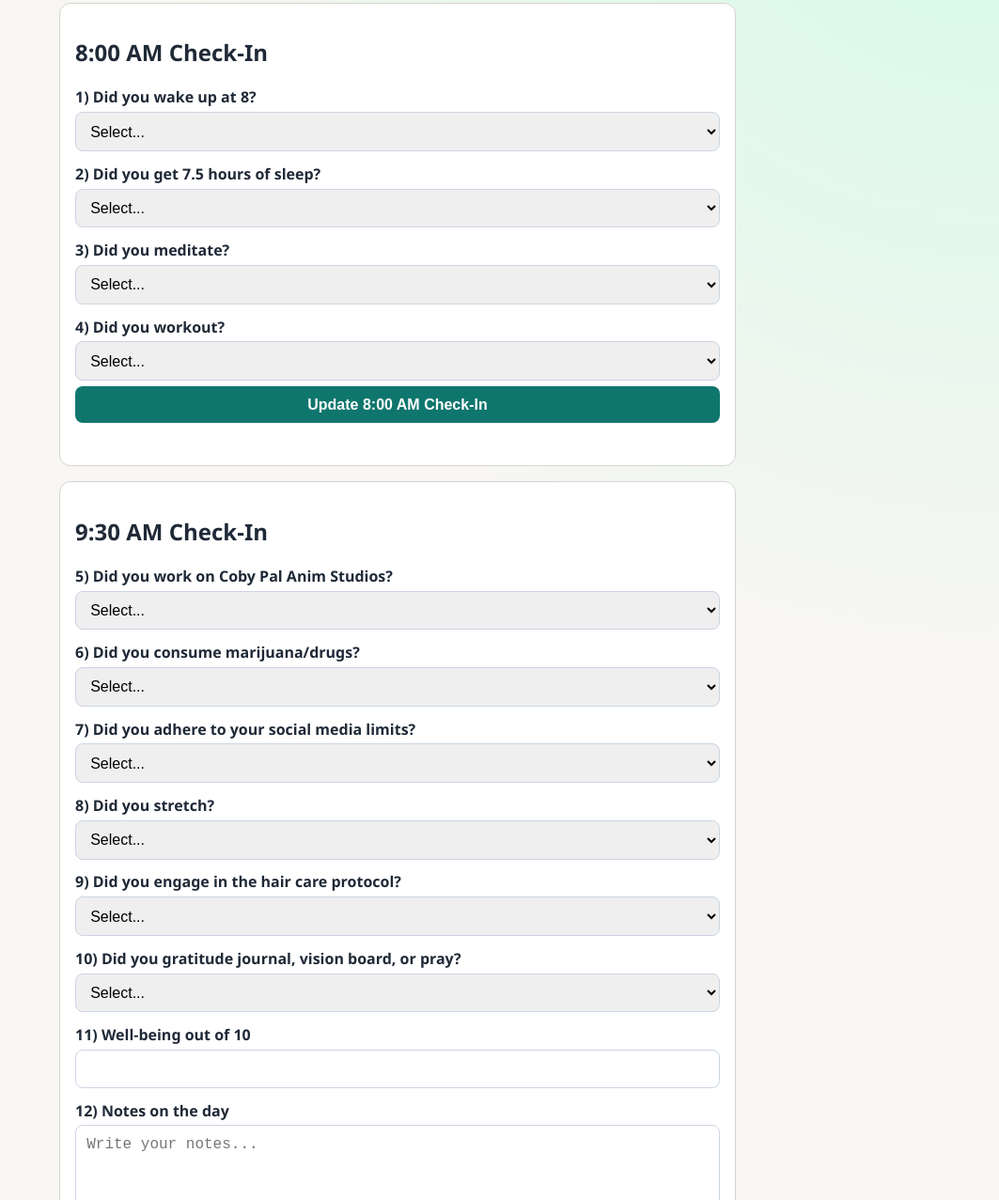
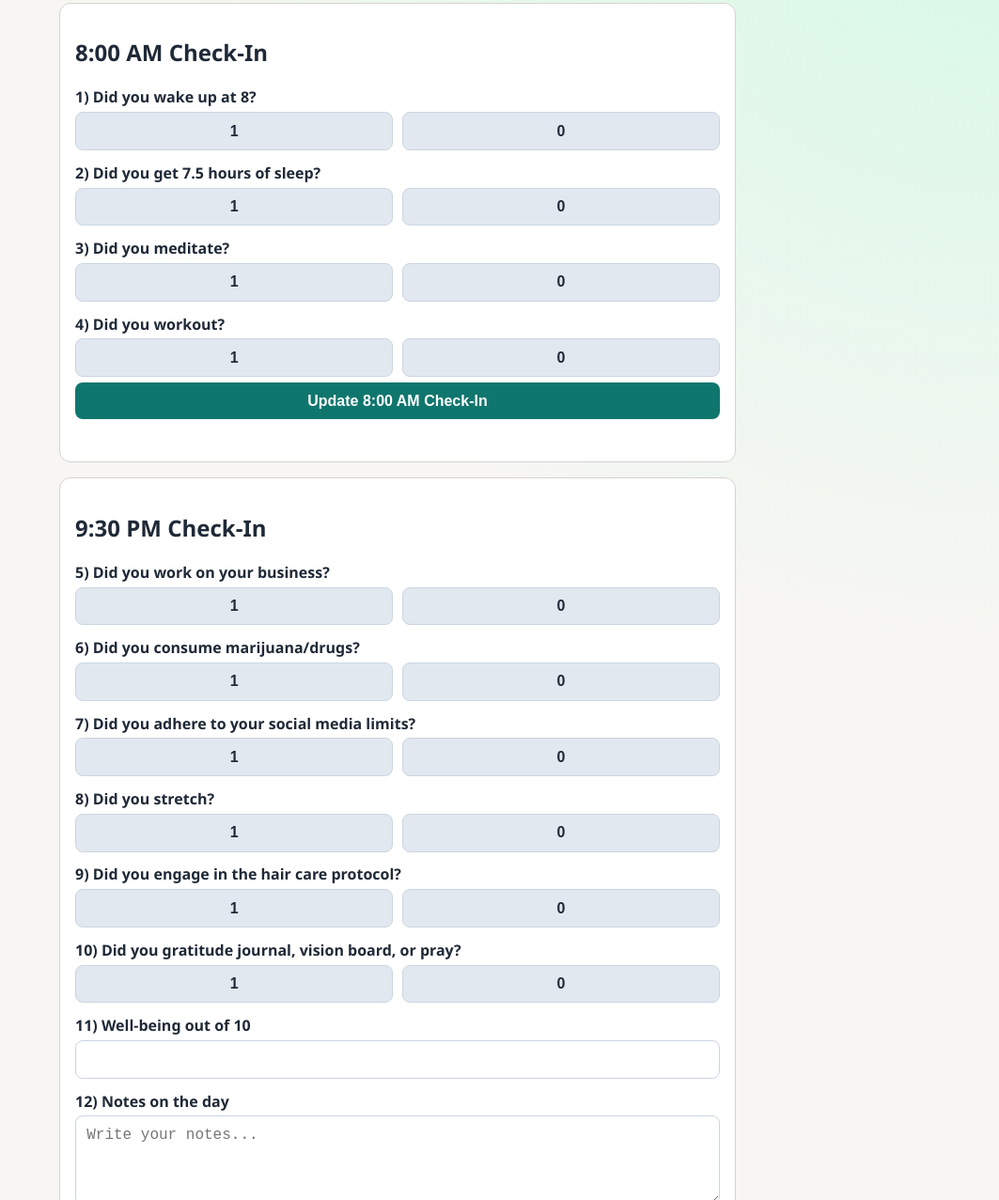
Before and after one commit to cobypali/cobys_habit_tracker, a website: page public/index.html in a window 1280 px wide. Shown: the part 230-1507 px from the top of the page at 94% size, without its empty margins (217-1280 px from the left). Drawn offline with Linux system fonts and the light colour scheme.

Commit message:
Switch habits 1-10 to 0/1 toggle buttons and update 9:30 PM check-in

```diff
--- a/public/app.js
+++ b/public/app.js
@@ -27,6 +27,7 @@ init();
 
 function init() {
   initOneSignal();
+  initBinaryInputs();
   scheduleInAppNotifications();
 }
 
@@ -86,6 +87,35 @@ morningUpdateButton.addEventListener("click", async () => {
   await sendPayload(payload, morningStatus, "8:00 AM check-in sent.");
 });
 
+function initBinaryInputs() {
+  const binaryButtons = form.querySelectorAll(".binary-btn");
+  binaryButtons.forEach((button) => {
+    button.addEventListener("click", () => {
+      const fieldName = button.dataset.field;
+      const value = button.dataset.value;
+      if (!fieldName || typeof value === "undefined") {
+        return;
+      }
+      setBinaryFieldValue(fieldName, value);
+    });
+  });
+}
+
+function setBinaryFieldValue(fieldName, value) {
+  const hiddenInput = form.querySelector(`input[type="hidden"][name="${fieldName}"]`);
+  if (!hiddenInput) {
+    return;
+  }
+
+  hiddenInput.value = value;
+  const relatedButtons = form.querySelectorAll(`.binary-btn[data-field="${fieldName}"]`);
+  relatedButtons.forEach((button) => {
+    const isSelected = button.dataset.value === value;
+    button.classList.toggle("is-selected", isSelected);
+    button.setAttribute("aria-pressed", String(isSelected));
+  });
+}
+
 function getFieldValue(name) {
   const field = form.elements.namedItem(name);
   if (!field) {
@@ -137,7 +167,7 @@ function scheduleInAppNotifications() {
     return;
   }
   setNextNotification(8, 0, "8:00 AM Habit Check-In", "Open the app and complete questions 1-4.");
-  setNextNotification(9, 30, "9:30 AM Habit Check-In", "Open the app and complete questions 5-12.");
+  setNextNotification(21, 30, "9:30 PM Habit Check-In", "Open the app and complete questions 5-14.");
 }
 
 function setNextNotification(hour, minute, title, body) {
--- a/public/index.html
+++ b/public/index.html
@@ -21,80 +21,80 @@
         <section id="morning" class="panel">
           <h2>8:00 AM Check-In</h2>
           <label>1) Did you wake up at 8?</label>
-          <select name="wakeUpAt8">
-            <option value="" selected disabled>Select...</option>
-            <option value="1">1</option>
-            <option value="0">0</option>
-          </select>
+          <div class="binary-input" data-field="wakeUpAt8">
+            <input type="hidden" name="wakeUpAt8" value="" />
+            <button type="button" class="binary-btn" data-field="wakeUpAt8" data-value="1">1</button>
+            <button type="button" class="binary-btn" data-field="wakeUpAt8" data-value="0">0</button>
+          </div>
 
           <label>2) Did you get 7.5 hours of sleep?</label>
-          <select name="sleep75Hours">
-            <option value="" selected disabled>Select...</option>
-            <option value="1">1</option>
-            <option value="0">0</option>
-          </select>
+          <div class="binary-input" data-field="sleep75Hours">
+            <input type="hidden" name="sleep75Hours" value="" />
+            <button type="button" class="binary-btn" data-field="sleep75Hours" data-value="1">1</button>
+            <button type="button" class="binary-btn" data-field="sleep75Hours" data-value="0">0</button>
+          </div>
 
           <label>3) Did you meditate?</label>
-          <select name="meditate">
-            <option value="" selected disabled>Select...</option>
-            <option value="1">1</option>
-            <option value="0">0</option>
-          </select>
+          <div class="binary-input" data-field="meditate">
+            <input type="hidden" name="meditate" value="" />
+            <button type="button" class="binary-btn" data-field="meditate" data-value="1">1</button>
+            <button type="button" class="binary-btn" data-field="meditate" data-value="0">0</button>
+          </div>
 
           <label>4) Did you workout?</label>
-          <select name="workout">
-            <option value="" selected disabled>Select...</option>
-            <option value="1">1</option>
-            <option value="0">0</option>
-          </select>
+          <div class="binary-input" data-field="workout">
+            <input type="hidden" name="workout" value="" />
+            <button type="button" class="binary-btn" data-field="workout" data-value="1">1</button>
+            <button type="button" class="binary-btn" data-field="workout" data-value="0">0</button>
+          </div>
 
           <button id="updateMorningBtn" type="button" class="submit-btn">Update 8:00 AM Check-In</button>
           <p id="morningStatus" class="status-text"></p>
         </section>
 
         <section id="daily" class="panel">
-          <h2>9:30 AM Check-In</h2>
-          <label>5) Did you work on Coby Pal Anim Studios?</label>
-          <select name="workOnStudio">
-            <option value="" selected disabled>Select...</option>
-            <option value="1">1</option>
-            <option value="0">0</option>
-          </select>
+          <h2>9:30 PM Check-In</h2>
+          <label>5) Did you work on your business?</label>
+          <div class="binary-input" data-field="workOnStudio">
+            <input type="hidden" name="workOnStudio" value="" />
+            <button type="button" class="binary-btn" data-field="workOnStudio" data-value="1">1</button>
+            <button type="button" class="binary-btn" data-field="workOnStudio" data-value="0">0</button>
+          </div>
 
           <label>6) Did you consume marijuana/drugs?</label>
-          <select name="consumeDrugs">
-            <option value="" selected disabled>Select...</option>
-            <option value="1">1</option>
-            <option value="0">0</option>
-          </select>
+          <div class="binary-input" data-field="consumeDrugs">
+            <input type="hidden" name="consumeDrugs" value="" />
+            <button type="button" class="binary-btn" data-field="consumeDrugs" data-value="1">1</button>
+            <button type="button" class="binary-btn" data-field="consumeDrugs" data-value="0">0</button>
+          </div>
 
           <label>7) Did you adhere to your social media limits?</label>
-          <select name="socialLimits">
-            <option value="" selected disabled>Select...</option>
-            <option value="1">1</option>
-            <option value="0">0</option>
-          </select>
+          <div class="binary-input" data-field="socialLimits">
+            <input type="hidden" name="socialLimits" value="" />
+            <button type="button" class="binary-btn" data-field="socialLimits" data-value="1">1</button>
+            <button type="button" class="binary-btn" data-field="socialLimits" data-value="0">0</button>
+          </div>
 
           <label>8) Did you stretch?</label>
-          <select name="stretch">
-            <option value="" selected disabled>Select...</option>
-            <option value="1">1</option>
-            <option value="0">0</option>
-          </select>
+          <div class="binary-input" data-field="stretch">
+            <input type="hidden" name="stretch" value="" />
+            <button type="button" class="binary-btn" data-field="stretch" data-value="1">1</button>
+            <button type="button" class="binary-btn" data-field="stretch" data-value="0">0</button>
+          </div>
 
           <label>9) Did you engage in the hair care protocol?</label>
-          <select name="hairCare">
-            <option value="" selected disabled>Select...</option>
-            <option value="1">1</option>
-            <option value="0">0</option>
-          </select>
+          <div class="binary-input" data-field="hairCare">
+            <input type="hidden" name="hairCare" value="" />
+            <button type="button" class="binary-btn" data-field="hairCare" data-value="1">1</button>
+            <button type="button" class="binary-btn" data-field="hairCare" data-value="0">0</button>
+          </div>
 
           <label>10) Did you gratitude journal, vision board, or pray?</label>
-          <select name="gratitudePrayer">
-            <option value="" selected disabled>Select...</option>
-            <option value="1">1</option>
-            <option value="0">0</option>
-          </select>
+          <div class="binary-input" data-field="gratitudePrayer">
+            <input type="hidden" name="gratitudePrayer" value="" />
+            <button type="button" class="binary-btn" data-field="gratitudePrayer" data-value="1">1</button>
+            <button type="button" class="binary-btn" data-field="gratitudePrayer" data-value="0">0</button>
+          </div>
 
           <label>11) Well-being out of 10</label>
           <input name="wellbeing" type="number" min="0" max="10" step="1" />
@@ -114,8 +114,8 @@
       </form>
     </main>
 
-    <script src="config.js?v=20260217-1"></script>
+    <script src="config.js?v=20260217-2"></script>
     <script src="https://cdn.onesignal.com/sdks/web/v16/OneSignalSDK.page.js" defer></script>
-    <script src="app.js?v=20260217-1"></script>
+    <script src="app.js?v=20260217-2"></script>
   </body>
 </html>
--- a/public/styles.css
+++ b/public/styles.css
@@ -70,6 +70,37 @@ button:hover {
   background: var(--accent-strong);
 }
 
+.binary-input {
+  display: flex;
+  gap: 0.6rem;
+}
+
+.binary-input input[type="hidden"] {
+  display: none;
+}
+
+.binary-btn {
+  flex: 1;
+  width: auto;
+  border: 1px solid #cbd5e1;
+  background: #e2e8f0;
+  color: var(--text);
+}
+
+.binary-btn:hover {
+  background: #cbd5e1;
+}
+
+.binary-btn.is-selected {
+  background: var(--accent);
+  border-color: var(--accent);
+  color: #fff;
+}
+
+.binary-btn.is-selected:hover {
+  background: var(--accent-strong);
+}
+
 .submit-btn {
   margin-top: 0.4rem;
 }
```
